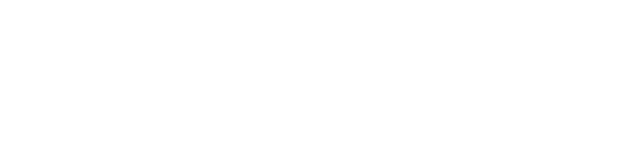
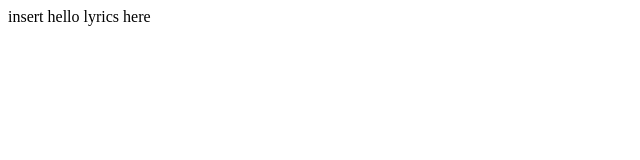
Before and after one commit to anawesomeperson123/anawesomeperson123.github.io, a plain HTML site: page index.html in a window 1280 px wide. Shown: the whole page, without its empty margins (0-640 px from the left). Drawn offline with Linux system fonts and the light colour scheme.

Commit message:
Update index.html

```diff
--- a/index.html
+++ b/index.html
@@ -1,4 +1,10 @@
 <!doctype html>
 <html>
   <head>
-    <title>Hi guys ;)</title>
+   <title>Hi guys ;)</title>
+
+<body>
+  insert hello lyrics here
+</body>
+
+</html>
```
